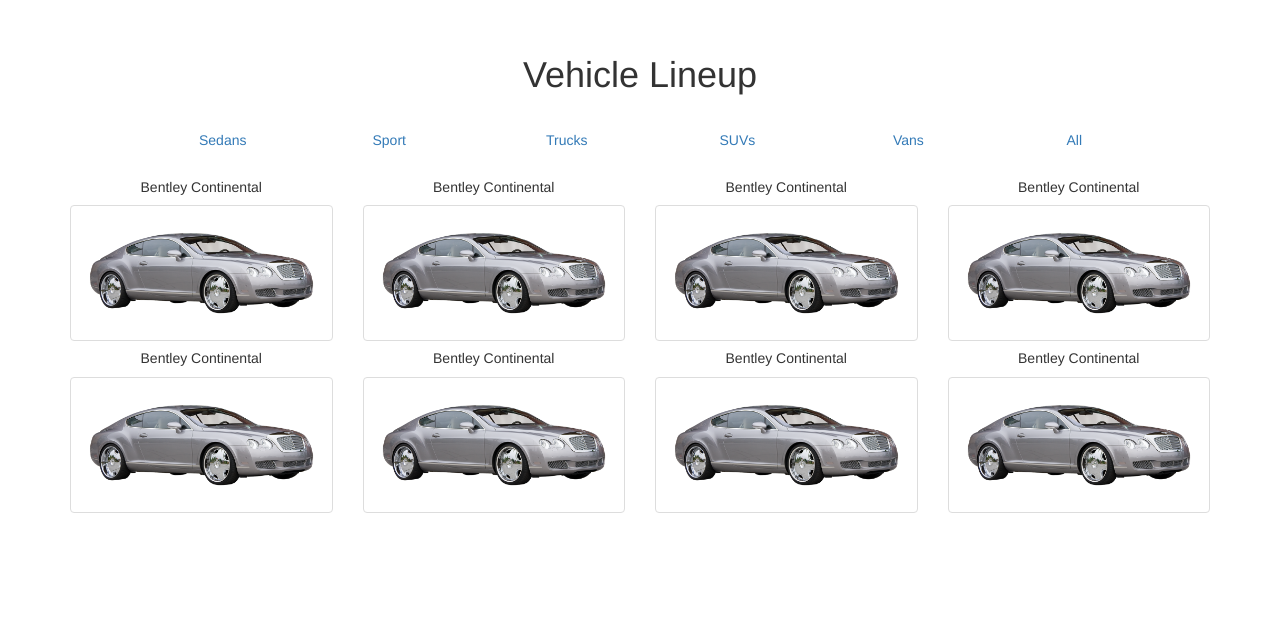
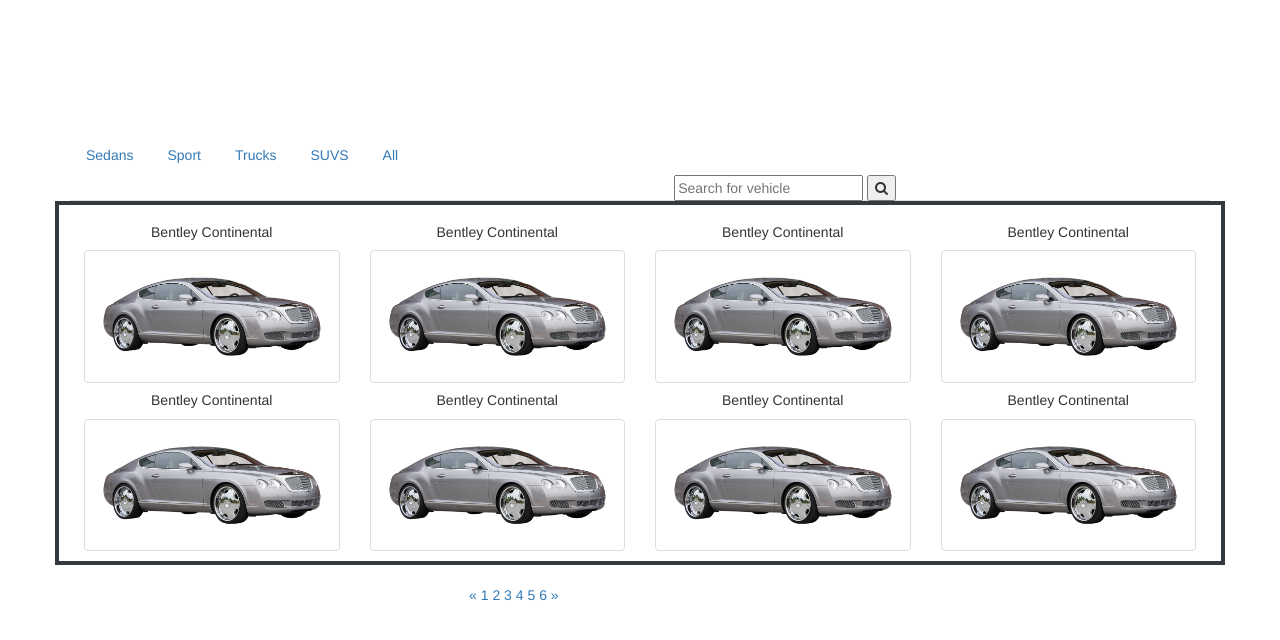
Before and after one commit to Perfecteau/499Project, a PHP site: the page made by app/views/home/index.php in a window 1280 px wide. Shown: the part 93-733 px from the top of the page. Run offline with PHP 8.4, Linux system fonts and the light colour scheme; the template is opened without the code that fills it, so the values that code supplies are empty; some libraries are stand-ins or nearby versions.

Commit message:
Vehicle catalog user interface updates
Added background images, pagination, search bars to the vehicle catalog
pages

```diff
--- a/app/controllers/home.php
+++ b/app/controllers/home.php
@@ -1,13 +1,15 @@
 <?php
-
+session_start();
 class Home extends Controller
 {
 
 	public function index()
 	{
 		//Loading the home page
-		$this->loadView('home/index');
+		$this->loadView('home/index', ['viewName' => 'Home']);
+		$_SESSION['loggedIn'] = 0;
 	}
+
 
 	public function about()
 	{
--- a/app/controllers/vehicle.php
+++ b/app/controllers/vehicle.php
@@ -6,7 +6,7 @@ class Vehicle extends Controller
 	public function index($company = '', $model='')
 	{
 		//set vehicle model
-		$vehicle = $this->loadModel('Vehicle');
+		$vehicle = $this->loadModel('Vehicle', ['viewName' => 'Vehicles']);
 
 		$vehicle->company = $company;
 		$vehicle->model = $model;
--- a/app/views/home/index.php
+++ b/app/views/home/index.php
@@ -1,62 +1,48 @@
-<h1 class="text-center text-lg-left"  style="margin-top:35px;margin-bottom:35px">Vehicle Lineup</h1>
+<ul class="nav nav-tabs" style="margin-top:10%">
+  <li class="nav-item">
+    <a class="nav-link vehicle-categories" href="#">Sedans</a>
+  </li>
+  <li class="nav-item">
+    <a class="nav-link vehicle-categories" href="#">Sport</a>
+  </li>
+  <li class="nav-item">
+    <a class="nav-link vehicle-categories" href="#">Trucks</a>
+  </li>
+  <li class="nav-item">
+    <a class="nav-link vehicle-categories" href="#">SUVS</a>
+  </li>
+   <li class="nav-item">
+    <a class="nav-link vehicle-categories" href="#">All</a>
+  </li>
+<li class="nav-item" style="margin-left:53%">
+  <input id="text" class="input" name="vehicle" placeholder="Search for vehicle" type="text" value=""/>
+  <button class="vehicle-categories" type="submit"><span class="fa fa-search fa-icon"></span></button>
+  </li>
+</ul>
 
-<div class="row" style="margin-left:10%;margin-bottom:20px">
-  <div class="col-sm-2"><a class="vehicle-categories" href="#">Sedans</a></div>
-  <div class="col-sm-2"><a class="vehicle-categories" href="#">Sport</a></div>
-  <div class="col-sm-2"><a class="vehicle-categories" href="#">Trucks</a></div>
-  <div class="col-sm-2"><a class="vehicle-categories" href="#">SUVs</a></div>
-  <div class="col-sm-2"><a class="vehicle-categories" href="#">Vans</a></div>
-  <div class="col-sm-2"><a class="vehicle-categories" href="#">All</a></div>
+
+<div class="row text-center text-lg-left" style="background-color:white;border:4px solid #343a40;padding:10px">
+
+  <?php
+    for ($i=0; $i < 8; $i++) {
+
+      echo '<div class="col-lg-3 col-md-4 col-xs-6">
+              <h5>Bentley Continental</h5>
+              <a href='.URL.'vehicle/Bentley/Continental class="d-block mb-4 h-100">
+                <img class="img-fluid img-thumbnail" src="http://localhost/vhs/app/images/bentley-continental.png" alt="">
+              </a>
+            </div>';
+    }
+    ?>
 </div>
 
-<div class="row text-center text-lg-left">
-
-  <div class="col-lg-3 col-md-4 col-xs-6">
-    <h5>Bentley Continental</h5>
-    <a href="../../vehicle/index/Bentley/Continental" class="d-block mb-4 h-100">
-      <img class="img-fluid img-thumbnail" src="../../../app/images/bentley-continental.png" alt="">
-    </a>
-  </div>
-  <div class="col-lg-3 col-md-4 col-xs-6">
-    <h5>Bentley Continental</h5>
-    <a href="#" class="d-block mb-4 h-100">
-      <img class="img-fluid img-thumbnail" src="../../../app/images/bentley-continental.png" alt="">
-    </a>
-  </div>
-  <div class="col-lg-3 col-md-4 col-xs-6">
-    <h5>Bentley Continental</h5>
-    <a href="#" class="d-block mb-4 h-100">
-      <img class="img-fluid img-thumbnail" src="../../../app/images/bentley-continental.png" alt="">
-    </a>
-  </div>
-  <div class="col-lg-3 col-md-4 col-xs-6">
-    <h5>Bentley Continental</h5>
-    <a href="#" class="d-block mb-4 h-100">
-      <img class="img-fluid img-thumbnail" src="../../../app/images/bentley-continental.png" alt="">
-    </a>
-  </div>
-  <div class="col-lg-3 col-md-4 col-xs-6">
-    <h5>Bentley Continental</h5>
-    <a href="#" class="d-block mb-4 h-100">
-      <img class="img-fluid img-thumbnail" src="../../../app/images/bentley-continental.png" alt="">
-    </a>
-  </div>
-  <div class="col-lg-3 col-md-4 col-xs-6">
-    <h5>Bentley Continental</h5>
-    <a href="#" class="d-block mb-4 h-100">
-      <img class="img-fluid img-thumbnail" src="../../../app/images/bentley-continental.png" alt="">
-    </a>
-  </div>
-  <div class="col-lg-3 col-md-4 col-xs-6">
-    <h5>Bentley Continental</h5>
-    <a href="#" class="d-block mb-4 h-100">
-      <img class="img-fluid img-thumbnail" src="../../../app/images/bentley-continental.png" alt="">
-    </a>
-  </div>
-  <div class="col-lg-3 col-md-4 col-xs-6">
-    <h5>Bentley Continental</h5>
-    <a href="#" class="d-block mb-4 h-100">
-      <img class="img-fluid img-thumbnail" src="../../../app/images/bentley-continental.png" alt="">
-    </a>
-  </div>
+<div class="pagination" style="margin-left: 35%">
+  <a href="#">&laquo;</a>
+  <a href="#">1</a>
+  <a class="active" href="#">2</a>
+  <a href="#">3</a>
+  <a href="#">4</a>
+  <a href="#">5</a>
+  <a href="#">6</a>
+  <a href="#">&raquo;</a>
 </div>
--- a/app/views/vehicle/index.php
+++ b/app/views/vehicle/index.php
@@ -1,6 +1,6 @@
-<div class="login text-center">
+<div class="login text-center" style="background-color:white;border:4px solid #343a40;">
 
-  <h1 style="margin-top:35px;"><?php echo $viewData['company'] .' '. $viewData['model'] ; ?></h1>
+  <h1 style="margin-top:15px;"><?php echo $viewData['company'] .' '. $viewData['model'] ; ?></h1>
 
   <div class="row">
     <div class="col-sm-4"></div>
```
Also changed, not shown: public/css/style.css (+31 -1 lines), app/images/background.jpg (added).
